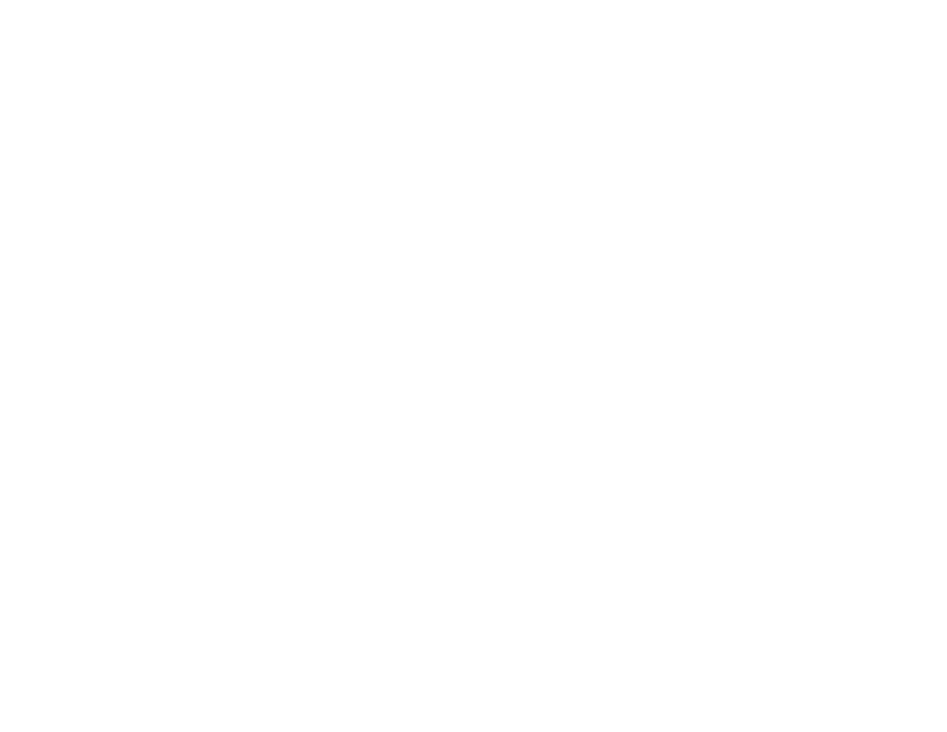
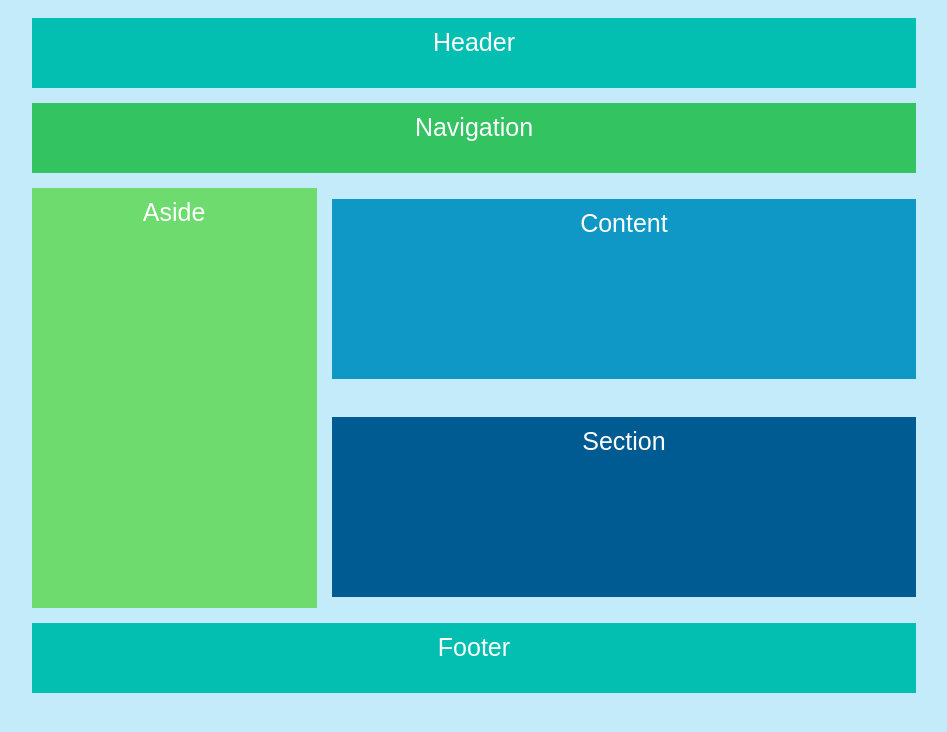
Before and after one commit to GitChrisLopez/RetoGrid_FitchChris, a plain HTML site: page index.html in a window 1280 px wide. Shown: the whole page, without its empty margins (166-1113 px from the left). Drawn offline with Linux system fonts and the light colour scheme.

Commit message:
Actualizacion ejercicio

```diff
--- a/estilos.css
+++ b/estilos.css
@@ -0,0 +1,74 @@
+:root {
+  --background: #c4ebfa;
+  --green-blue: #03bfb1;
+  --green: #33c361;
+  --lime: #6edb6e;
+  --blue: #0f98c6;
+  --dark-blue: #005b92;
+  --blue-green: #03bfb1;
+}
+
+body {
+  background-color: var(--background);
+  align-items: center;
+}
+
+.container {
+  display: grid;
+  gap: 15px;
+  padding: 10px;
+  align-items: center;
+  margin: auto;
+  width: 70%;
+  color: #fff;
+  grid-template-areas:
+    "header header header"
+    "nav nav nav"
+    "aside content content"
+    "aside section section"
+    "footer footer footer";
+  grid-template-columns: 1fr 1fr 1fr;
+}
+
+.container > div {
+  text-align: center;
+  padding: 10px;
+  font-size: 25px;
+  font-family: Arial, Helvetica, sans-serif;
+}
+
+.header {
+  background-color: var(--green-blue);
+  height: 50px;
+  grid-area: header;
+}
+
+.navigation {
+  background-color: var(--green);
+  height: 50px;
+  grid-area: nav;
+}
+
+.aside {
+  background-color: var(--lime);
+  height: 50vh;
+  grid-area: aside;
+}
+
+.content {
+  background-color: var(--blue);
+  height: 20vh;
+  grid-area: content;
+}
+
+.section {
+  background-color: var(--dark-blue);
+  height: 20vh;
+  grid-area: section;
+}
+
+.footer {
+  background-color: var(--blue-green);
+  height: 50px;
+  grid-area: footer;
+}
--- a/index.html
+++ b/index.html
@@ -1,15 +1,20 @@
 <!DOCTYPE html>
 <html lang="en">
-<head>
-    <meta charset="UTF-8">
-    <meta name="viewport" content="width=device-width, initial-scale=1.0">
+  <head>
+    <meta charset="UTF-8" />
+    <meta name="viewport" content="width=device-width, initial-scale=1.0" />
     <title>Reto Grid</title>
-</head>
-<body>
-    <div class="grid-div">
-        <div class="header"></div>
-        <div class="navigation"></div>
+    <link rel="stylesheet" href="./estilos.css" />
+  </head>
 
+  <body>
+    <div class="container">
+      <div class="header">Header</div>
+      <div class="navigation">Navigation</div>
+      <div class="aside">Aside</div>
+      <div class="content">Content</div>
+      <div class="section">Section</div>
+      <div class="footer">Footer</div>
     </div>
-</body>
+  </body>
 </html>
```
